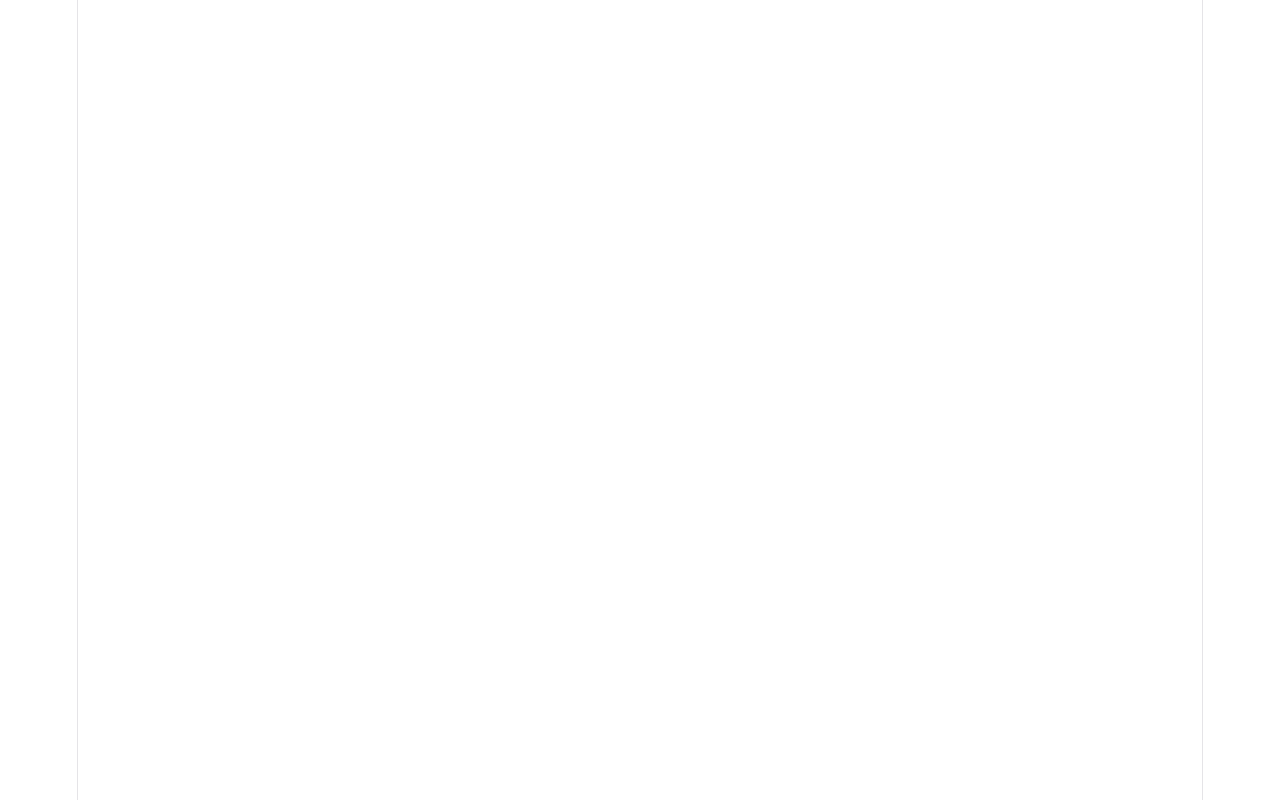
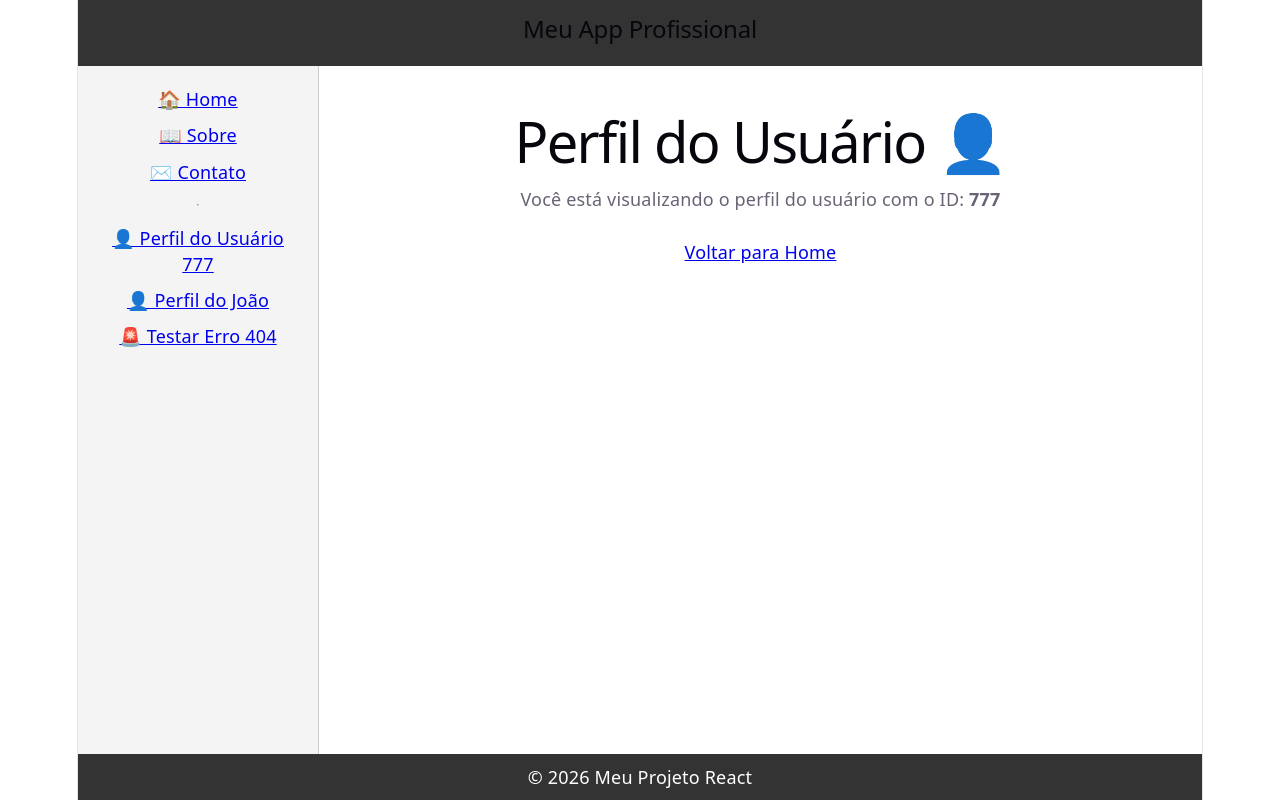
Before and after one commit to Estevao750/GTONLINE3.0-Atividade-de-Fixacao-Rotas-e-Componentes-em-React, a React (Vite) app: page /user/777 in a window 1280 px wide. Before the commit this address had no page. Built offline with nearby package versions, Linux system fonts and the light colour scheme.

Commit message:
adicionei página 404 e rota dinâmica de usuário com useParams

```diff
--- a/src/App.jsx
+++ b/src/App.jsx
@@ -5,6 +5,8 @@ import Layout from './components/Layout'
 const Home = lazy(() => import('./pages/Home'))
 const About = lazy(() => import('./pages/About'))
 const Contact = lazy(() => import('./pages/Contact'))
+const UserProfile = lazy(() => import('./pages/UserProfile'))
+const NotFound = lazy(() => import('./pages/NotFound'))
 
 function App() {
   return (
@@ -13,6 +15,12 @@ function App() {
         <Route index element={<Home />} />
         <Route path="sobre" element={<About />} />
         <Route path="contato" element={<Contact />} />
+
+        {}
+        <Route path="user/:id" element={<UserProfile />} />
+
+        {}
+        <Route path="*" element={<NotFound />} />
       </Route>
     </Routes>
   )
--- a/src/components/Layout.jsx
+++ b/src/components/Layout.jsx
@@ -16,6 +16,11 @@ function Sidebar() {
         <Link to="/">🏠 Home</Link>
         <Link to="/sobre">📖 Sobre</Link>
         <Link to="/contato">✉️ Contato</Link>
+        <hr />
+        {}
+        <Link to="/user/777">👤 Perfil do Usuário 777</Link>
+        <Link to="/user/joaosilva">👤 Perfil do João</Link>
+        <Link to="/caminho-aleatorio">🚨 Testar Erro 404</Link>
       </nav>
     </aside>
   )
--- /dev/null
+++ b/src/pages/NotFound.jsx
@@ -0,0 +1,14 @@
+import { Link } from 'react-router-dom'
+
+export default function NotFound() {
+  return (
+    <div style={{ textAlign: 'center', marginTop: '50px' }}>
+      <h1>404 - Página não encontrada 🚨</h1>
+      <p>Ops! Parece que o link que você acessou não existe ou foi movido.</p>
+      {}
+      <Link to="/" style={{ color: 'blue', textDecoration: 'underline' }}>
+        Voltar para a Página Inicial
+      </Link>
+    </div>
+  )
+}
--- /dev/null
+++ b/src/pages/UserProfile.jsx
@@ -0,0 +1,14 @@
+import { useParams, Link } from 'react-router-dom'
+
+export default function UserProfile() {
+  const { id } = useParams()
+  return (
+    <div>
+      <h1>Perfil do Usuário 👤</h1>
+      {}
+      <p>Você está visualizando o perfil do usuário com o ID: <strong>{id}</strong></p>
+      <br />
+      <Link to="/">Voltar para Home</Link>
+    </div>
+  )
+}
```
